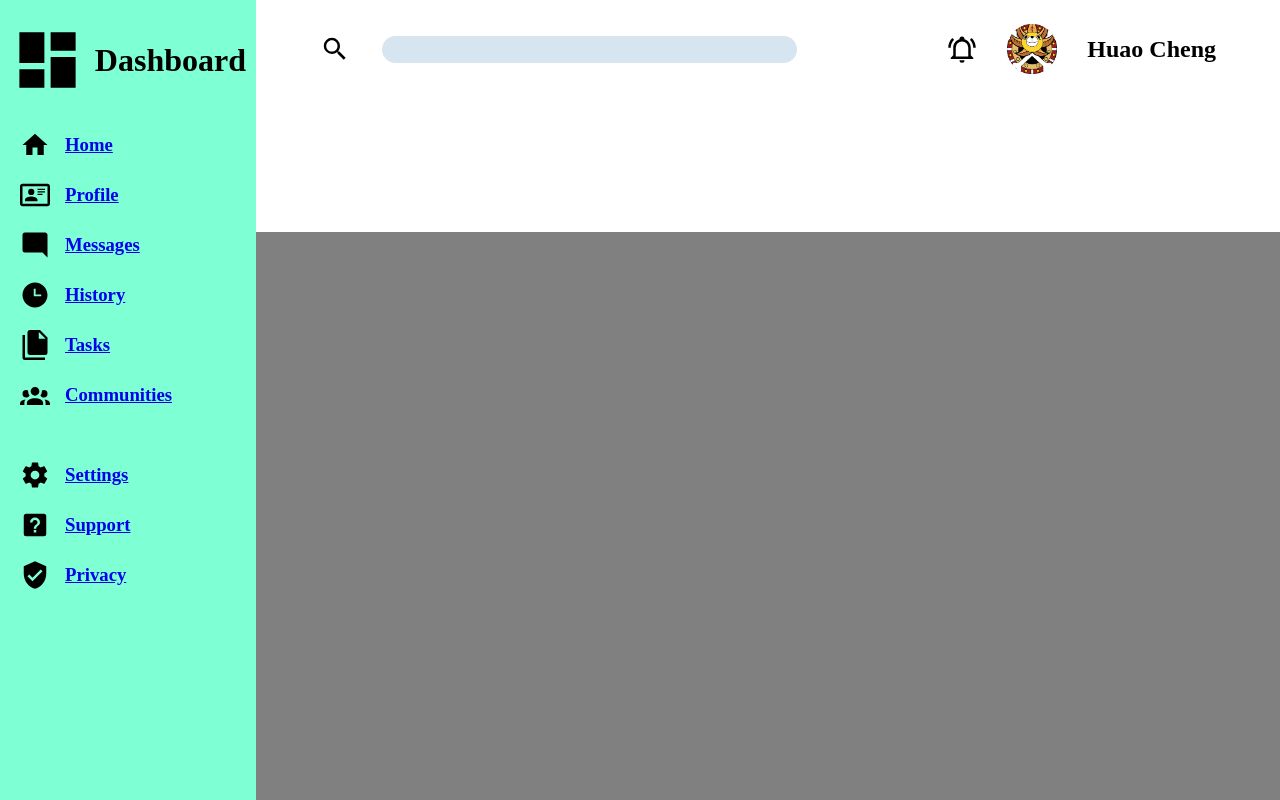
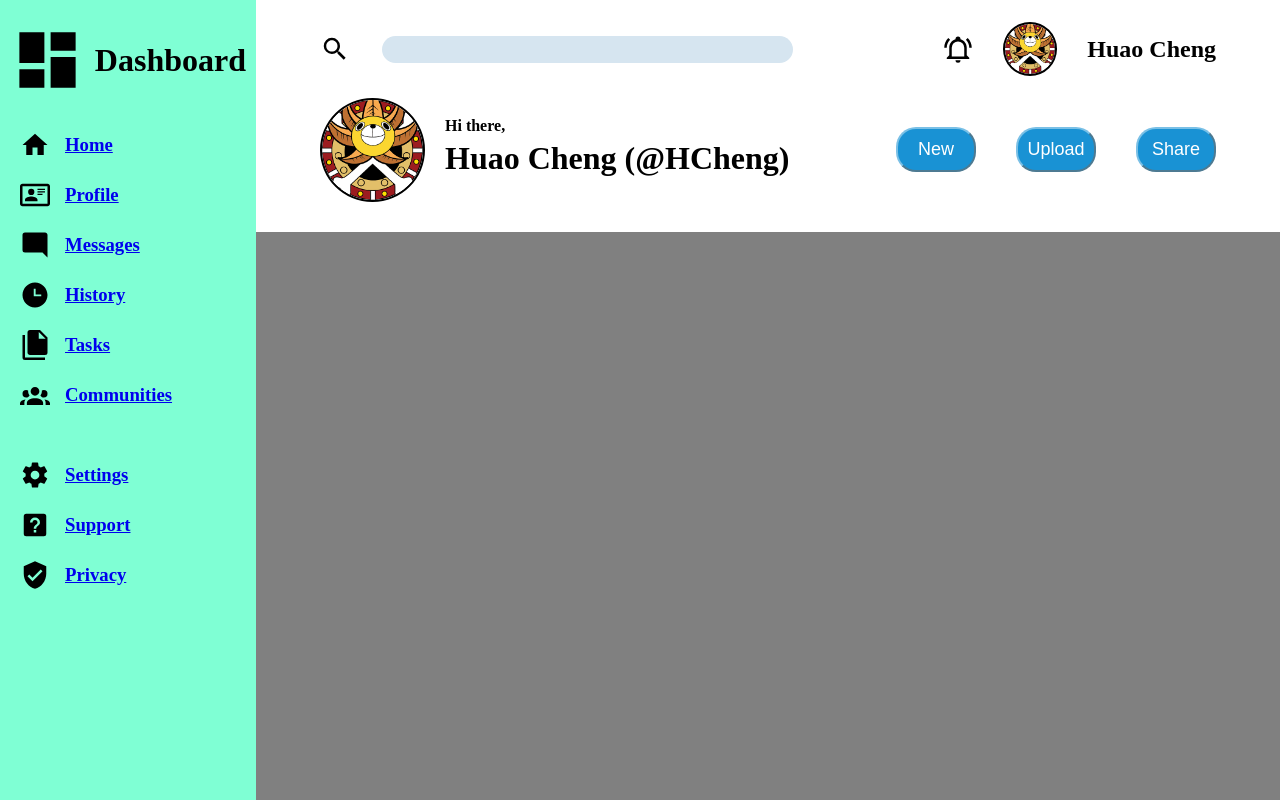
Before and after one commit to huao1/Dashboard, a plain HTML site: page index.html in a window 1280 px wide. Shown: the top 800 px of the page. Drawn offline with Linux system fonts and the light colour scheme.

Commit message:
Completed the bottom half of the header using grid. The buttons and space between are dynamic and changes as we shrink the broswer.

```diff
--- a/dashboard.css
+++ b/dashboard.css
@@ -101,9 +101,51 @@ body {
     border-radius: 50%;
 }
 
-.profile {
+.upper-profile, .lower-profile {
+    width: auto;
+    border-radius: 50%;
+    border: 2px solid black;
+}
+
+.upper-profile {
     height: 50px;
-    width: auto;
+}
+
+.lower-profile {
+    height: 100px;
+}
+
+.lower-header {
+    display: grid;
+    grid-template-columns: 125px 2fr 2fr;
+    align-items: center;
+}
+
+.greeting {
+    font-weight: 700;
+    margin: 0;
+}
+
+.user-name {
+    margin: 5px 0px;
+}
+
+.button-container {
+    display: flex;
+    gap: 40px;
+    justify-content: end;
+}
+
+
+.button-container button {
+    width: 20%;
+    min-width: 80px;
+    height: 45px;
+    border-radius: 20px;
+    background-color: #1992d4;
+    color: white;
+    border-color: #7ac0e6;
+    font-size: large;
 }
 
 .dashboard {
--- a/index.html
+++ b/index.html
@@ -66,13 +66,23 @@
 
             <div class="bell-profile">
                 <img class="bell" src="./Icon/header_icons/bell-ring-outline.svg" alt="Bell icon">
-                <img class="profile" src="./Icon/header_icons/profile.png" alt="Profile image">
+                <img class="upper-profile" src="./Icon/header_icons/profile.png" alt="Profile picture">
                 <h2>Huao Cheng</h2>
             </div>
         </div>
 
-        <div>
+        <div class="lower-header">
+                <img class="lower-profile" src="./Icon/header_icons/profile.png" alt="Profile picture">
+                <div>
+                    <p class="greeting">Hi there,</p>
+                    <h1 class="user-name">Huao Cheng (@HCheng)</h1>
+                </div>
 
+            <div class="button-container">
+                <button>New</button>
+                <button>Upload</button>
+                <button>Share</button>
+            </div>
         </div>
 
     </div>
```
